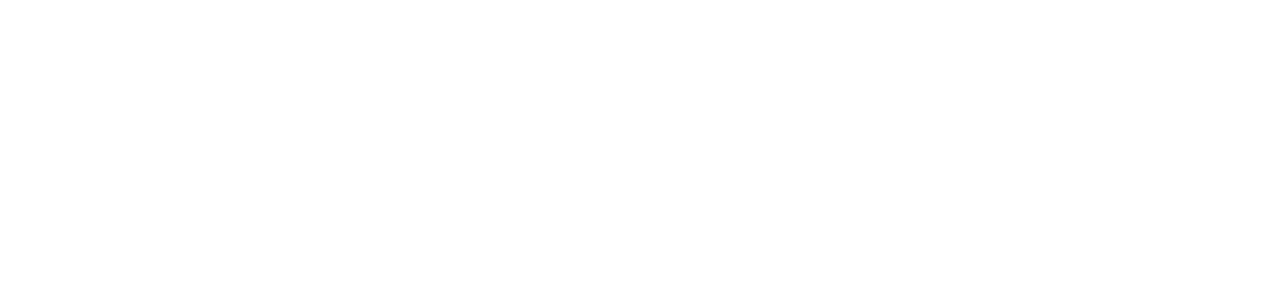
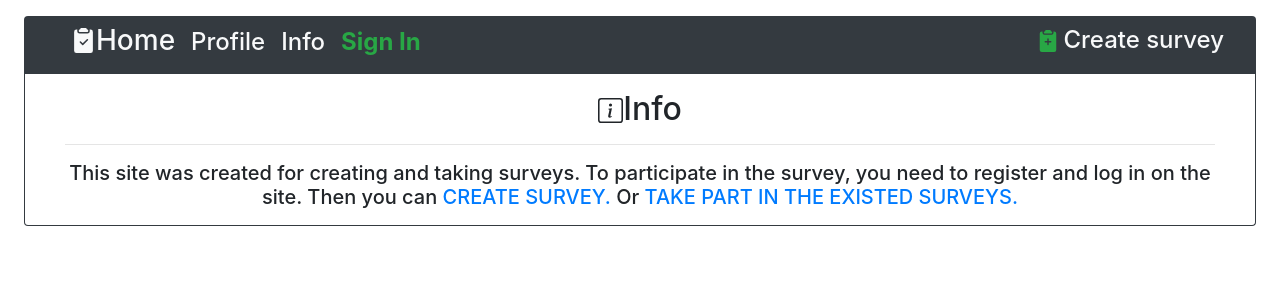
Before and after one commit to ViDjet-Git/Survey-WebSite-React, a React (Create React App) app: page /info in a window 1280 px wide. Before the commit this address had no page. Shown: the top 300 px of the page. Built offline with nearby package versions, Linux system fonts and the light colour scheme; the HTML template or start-up script is replaced by a standard one.

Commit message:
adding Info page

```diff
--- a/src/App.js
+++ b/src/App.js
@@ -3,6 +3,7 @@
 import NavBar from "./navbar/NavBar"
 import Home from "./main-content/Home"
 import Profile from "./main-content/Profile"
+import Info from "./main-content/Info"
 
 function Empty() {
   return ;
@@ -14,10 +15,12 @@
     <Routes>
       <Route path="/" element={<NavBar />}></Route>
       <Route path="/profile" element={<NavBar />}></Route>
+      <Route path="/info" element={<NavBar />}></Route>
     </Routes>
     <Routes>
       <Route path="/" element={<Home />}></Route>
       <Route path="/profile" element={<Profile />}></Route>
+      <Route path="/info" element={<Info />}></Route>
     </Routes>
     </BrowserRouter>
   );
--- a/src/main-content/Home.js
+++ b/src/main-content/Home.js
@@ -48,7 +48,7 @@
 			</Table>
 		    </div>
 	    </div>
-    )
+    );
 }
 
 export default Home;
--- /dev/null
+++ b/src/main-content/Info.js
@@ -0,0 +1,26 @@
+function Info() {
+    return(
+    <div class="main-content mx-4 border border-top-0 border-dark rounded-bottom py-2 px-3">
+		<div class="mx-4">
+			<div class="d-flex justify-content-center mt-2">
+				<svg xmlns="http://www.w3.org/2000/svg" width="25" height="25" fill="currentColor" class="bi bi-info-square mt-2" viewBox="0 0 16 16">
+  				<path d="M14 1a1 1 0 0 1 1 1v12a1 1 0 0 1-1 1H2a1 1 0 0 1-1-1V2a1 1 0 0 1 1-1h12zM2 0a2 2 0 0 0-2 2v12a2 2 0 0 0 2 2h12a2 2 0 0 0 2-2V2a2 2 0 0 0-2-2H2z"/>
+  				<path d="m8.93 6.588-2.29.287-.082.38.45.083c.294.07.352.176.288.469l-.738 3.468c-.194.897.105 1.319.808 1.319.545 0 1.178-.252 1.465-.598l.088-.416c-.2.176-.492.246-.686.246-.275 0-.375-.193-.304-.533L8.93 6.588zM9 4.5a1 1 0 1 1-2 0 1 1 0 0 1 2 0z"/>
+				</svg>
+				<h2>
+					Info
+				</h2>
+			</div>
+			<hr class="mt-2"></hr>
+			<p class="h5 text-center">
+				This site was created for creating and taking surveys. To participate in the survey, you need to register and log in on the site. Then you can&nbsp;
+				<a class="text-primary" href="create.php">CREATE SURVEY.</a>
+				&nbsp;Or&nbsp;
+				<a class="text-primary" href="vote.php">TAKE PART IN THE EXISTED SURVEYS.</a>
+			</p>
+		</div>
+	</div>
+    );
+}
+
+export default Info;
--- a/src/main-content/Profile.js
+++ b/src/main-content/Profile.js
@@ -1,3 +1,5 @@
+import Table from "react-bootstrap/Table"
+
 function Profile() {
     return(
     <div class="main-content mx-4 border border-top-0 border-dark rounded-bottom py-2 px-3">
@@ -5,7 +7,7 @@
 			<h2 class="text-center mb-3 mt-2">
 				Profile
 			</h2>
-			<table class="table table-hover fs-sm">
+			<Table hover class="fs-sm">
   				<tbody>
     				<tr>
       				<th scope="row">UserName:</th>
@@ -24,10 +26,10 @@
       				<td id="birthday">00.00.0000</td>
     				</tr>
   				</tbody>
-			</table>
+			</Table>
 		</div>
 	</div>
-    )
+    );
 }
 
 export default Profile;
```
